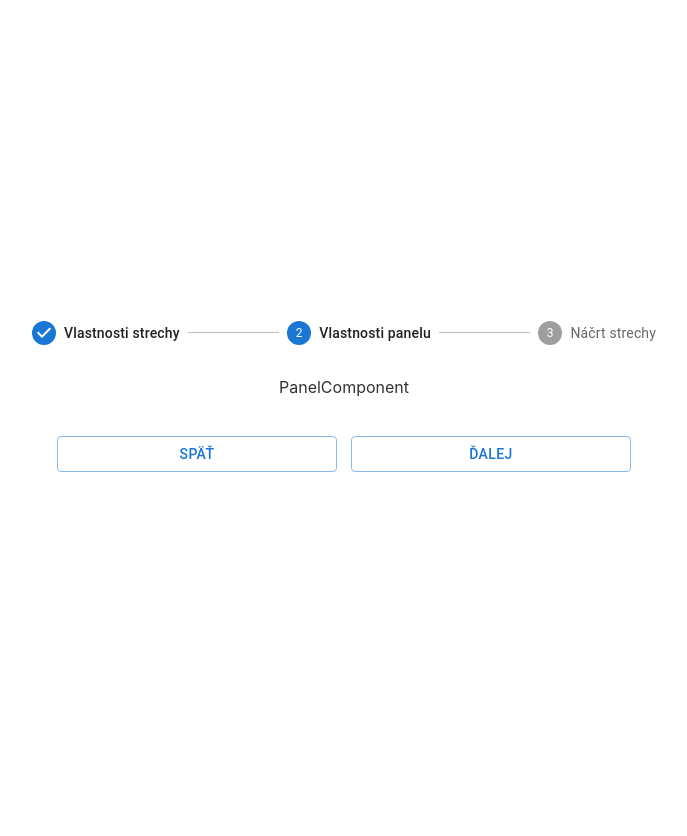
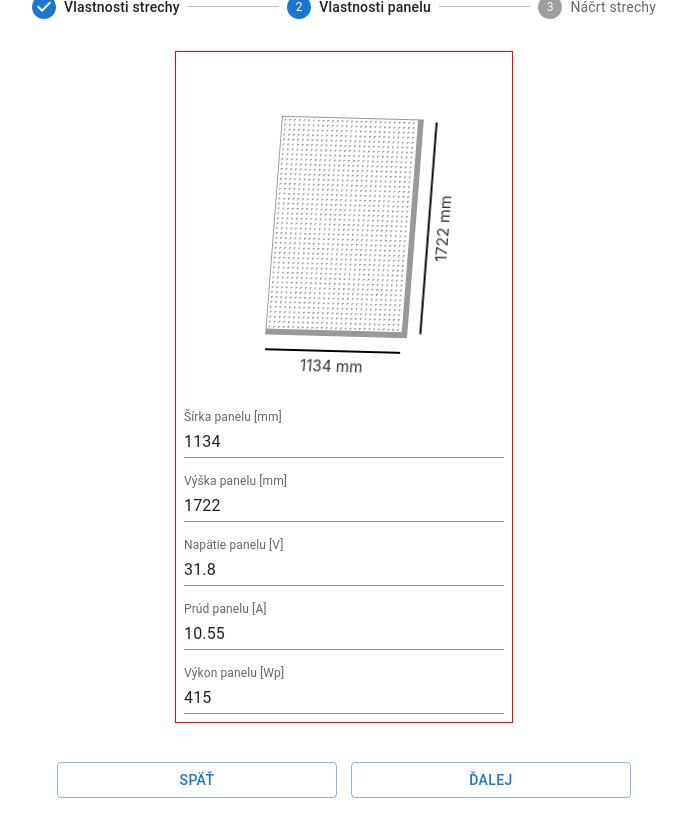
Before and after one commit to davidvajda/pv-calculator, a React (Create React App) app: page / in a window 1280 px wide. Both pictures are taken after a click on the button "ĎALEJ". Shown: the whole page, without its empty margins (296-983 px from the left). Before the commit the page ends 800 px from the top, so only its background shows below. Built offline with nearby package versions, Linux system fonts and the light colour scheme.

Commit message:
added PanelComponent, without possibility to change materialState

```diff
--- a/src/PanelComponent/PanelComponent.css
+++ b/src/PanelComponent/PanelComponent.css
@@ -0,0 +1,21 @@
+.panel-component {
+    border: 1px solid red;
+}
+
+
+.text-input-container {
+    display: flex;
+    flex-wrap: wrap;
+    flex-direction: column;
+
+    justify-content: center;
+    align-items: center;
+}
+
+.panel-dimensions {
+    display: flex;
+    justify-content: center;
+    align-content: center;
+
+    margin: 4em;
+}
--- a/src/PanelComponent/PanelComponent.js
+++ b/src/PanelComponent/PanelComponent.js
@@ -1,11 +1,57 @@
-import React from 'react'
+import React, { useContext } from "react";
 
-import "./PanelComponent.css"
+import { MaterialStateContext } from "../ContextProvider/ContextProvider";
+import { PanelDimensions } from "../PanelDimension/PanelDimension";
+import { TextInput } from "../TextInput/TextInput";
+
+import "./PanelComponent.css";
 
 const PanelComponent = () => {
+  const { materialState, setMaterialState } = useContext(MaterialStateContext);
   return (
-    <div>PanelComponent</div>
-  )
-}
+    <div className="panel-component">
+      <div className="panel-dimensions">
+        <PanelDimensions />
+      </div>
+      <div className="text-input-container">
+        <TextInput
+          label={"Šírka panelu [mm]"}
+          value={materialState.panelWidth}
+          dispatch={null}
+          dispatchAction={null}
+          type={"number"}
+        />
+        <TextInput
+          label={"Výška panelu [mm]"}
+          value={materialState.panelHeight}
+          dispatch={null}
+          dispatchAction={null}
+          type={"number"}
+        />
+        <TextInput
+          label={"Napätie panelu [V]"}
+          value={materialState.panelVoltage}
+          dispatch={null}
+          dispatchAction={null}
+          type={"number"}
+        />
+        <TextInput
+          label={"Prúd panelu [A]"}
+          value={materialState.panelCurrent}
+          dispatch={null}
+          dispatchAction={null}
+          type={"number"}
+        />
+        <TextInput
+          label={"Výkon panelu [Wp]"}
+          value={materialState.panelPower}
+          dispatch={null}
+          dispatchAction={null}
+          type={"number"}
+        />
+      </div>
+    </div>
+  );
+};
 
 export default PanelComponent;
--- a/src/PanelDimension/PanelDimension.js
+++ b/src/PanelDimension/PanelDimension.js
@@ -21,7 +21,7 @@ export const PanelDimensions = () => {
     setAnimationFinished(false);
     setTimeout(() => {
       setAnimationFinished(true);
-      if (!isHovered) {
+      if (isHovered) {
         setClassName(PANEL_CLASS.IDLE);
       }
     }, 1000);
@@ -35,8 +35,8 @@ export const PanelDimensions = () => {
 
   const styles = {
     panel: {
-      minWidth: panelWidth,
-      minHeight: panelHeight,
+      width: panelWidth,
+      height: panelHeight,
     },
 
     widthDimension: {
```
